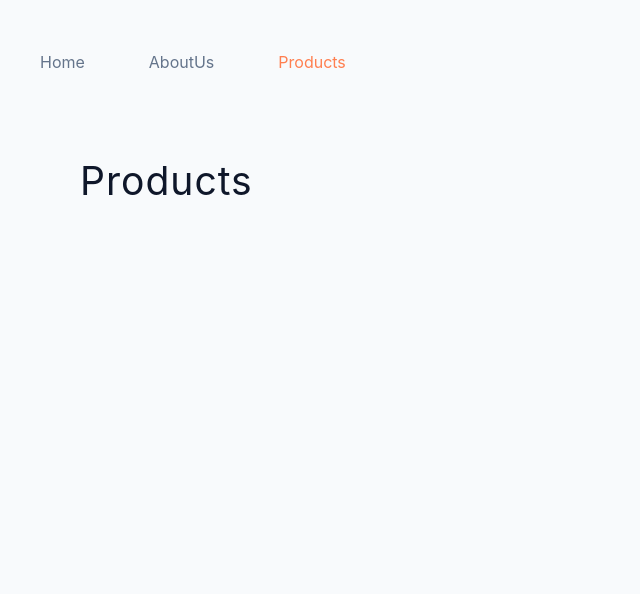
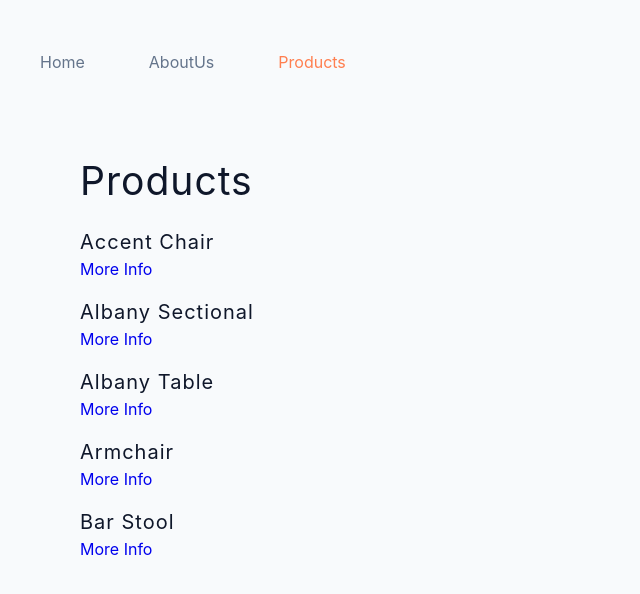
Before and after one commit to UsamaBhakrani/React-Router-v6, a React (Vite) app: page /products in a window 1280 px wide. Shown: the top 594 px of the page, without its empty margins (0-640 px from the left). Built offline with nearby package versions, Linux system fonts and the light colour scheme.

Commit message:
Setting up routes for Single Product

```diff
--- a/src/App.jsx
+++ b/src/App.jsx
@@ -4,6 +4,7 @@ import Home from "./pages/Home";
 import Products from "./pages/Products";
 import Error from "./pages/Error";
 import SharedLayout from "./pages/SharedLayout";
+import SingleProduct from "./pages/SingleProduct";
 
 const App = () => {
   return (
@@ -13,6 +14,7 @@ const App = () => {
           <Route index element={<Home />} />
           <Route path="about" element={<About />} />
           <Route path="products" element={<Products />} />
+          <Route path="products/:productId" element={<SingleProduct />} />
           <Route path="*" element={<Error />} />
         </Route>
       </Routes>
--- a/src/pages/Products.jsx
+++ b/src/pages/Products.jsx
@@ -1,10 +1,21 @@
+import { Link } from "react-router-dom";
+import data from "../data";
+
 const Products = () => {
   return (
-    <>
-      <section className="section">
-        <h2>products</h2>
-      </section>
-    </>
+    <section className="section">
+      <h2>products</h2>
+      <div className="products">
+        {data.map((product) => {
+          return (
+            <article key={product.id}>
+              <h5>{product.name}</h5>
+              <Link to={`/products/${product.id}`}>More Info</Link>
+            </article>
+          );
+        })}
+      </div>
+    </section>
   );
 };
 
--- a/src/pages/SingleProduct.jsx
+++ b/src/pages/SingleProduct.jsx
@@ -1,7 +1,16 @@
+import { useParams, Link } from "react-router-dom";
+import data from "../data";
+
 const SingleProduct = () => {
+  const { productId } = useParams();
+  const product = data.find((product) => product.id === productId);
+  const { image, name } = product;
+
   return (
     <section className="section product">
-      <h2>single product</h2>
+      <img src={image} alt={name} />
+      <h5>{name}</h5>
+      <Link to="/products">Back to Product Page</Link>
     </section>
   );
 };
```
